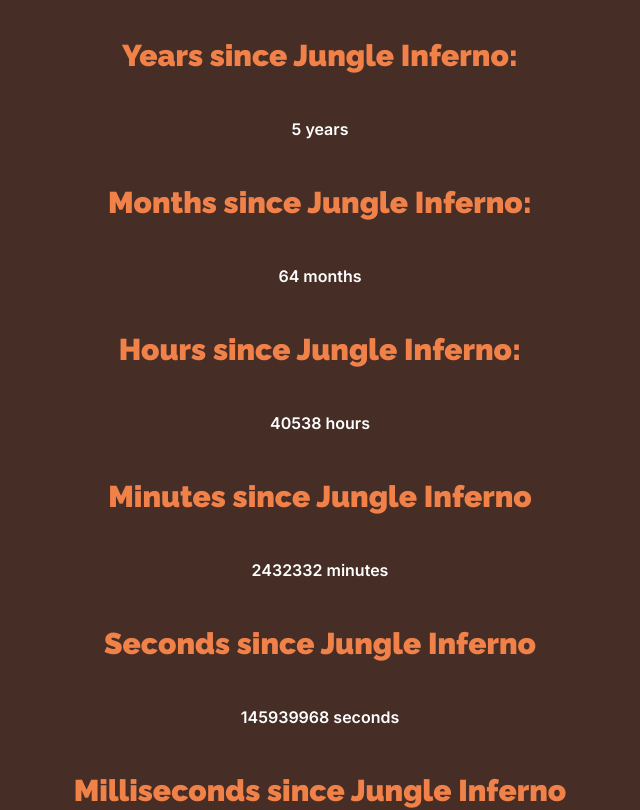
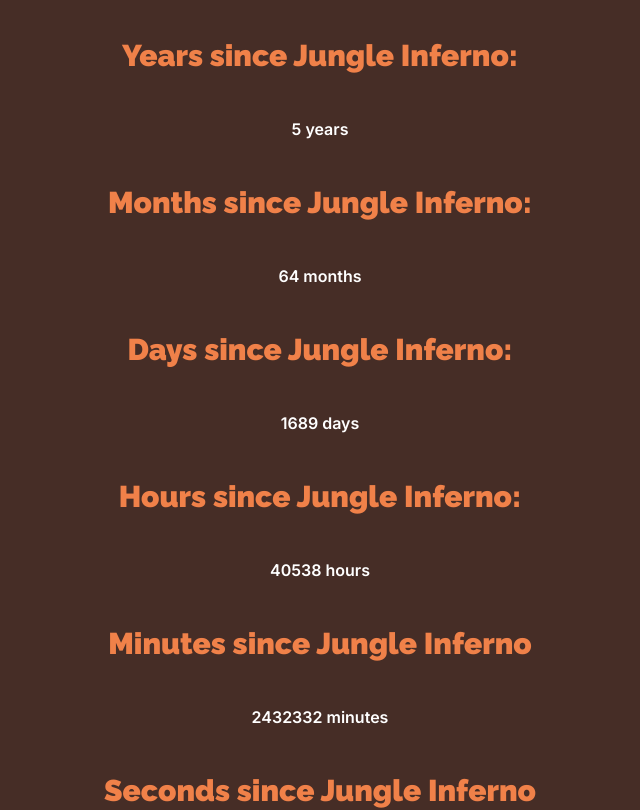
Before and after one commit to stationaryStation/tf2clock, a Next.js app: page / in a window 1280 px wide. Shown: the top 810 px of the page, without its empty margins (320-960 px from the left). Built offline with nearby package versions, Linux system fonts and the light colour scheme.

Commit message:
fix: Fix Footer position

```diff
--- a/pages/index.tsx
+++ b/pages/index.tsx
@@ -53,6 +53,10 @@
             <p id="reactiveContent">{SinceMonths} months</p>
         </div>
         <div className="container">
+            <p id="uptitle">Days since Jungle Inferno:</p>
+            <p id="reactiveContent">{SinceDays} days</p>
+        </div>
+        <div className="container">
             <p id="uptitle">Hours since Jungle Inferno:</p>
             <p id="reactiveContent">{SinceHours} hours</p>
         </div>
```
